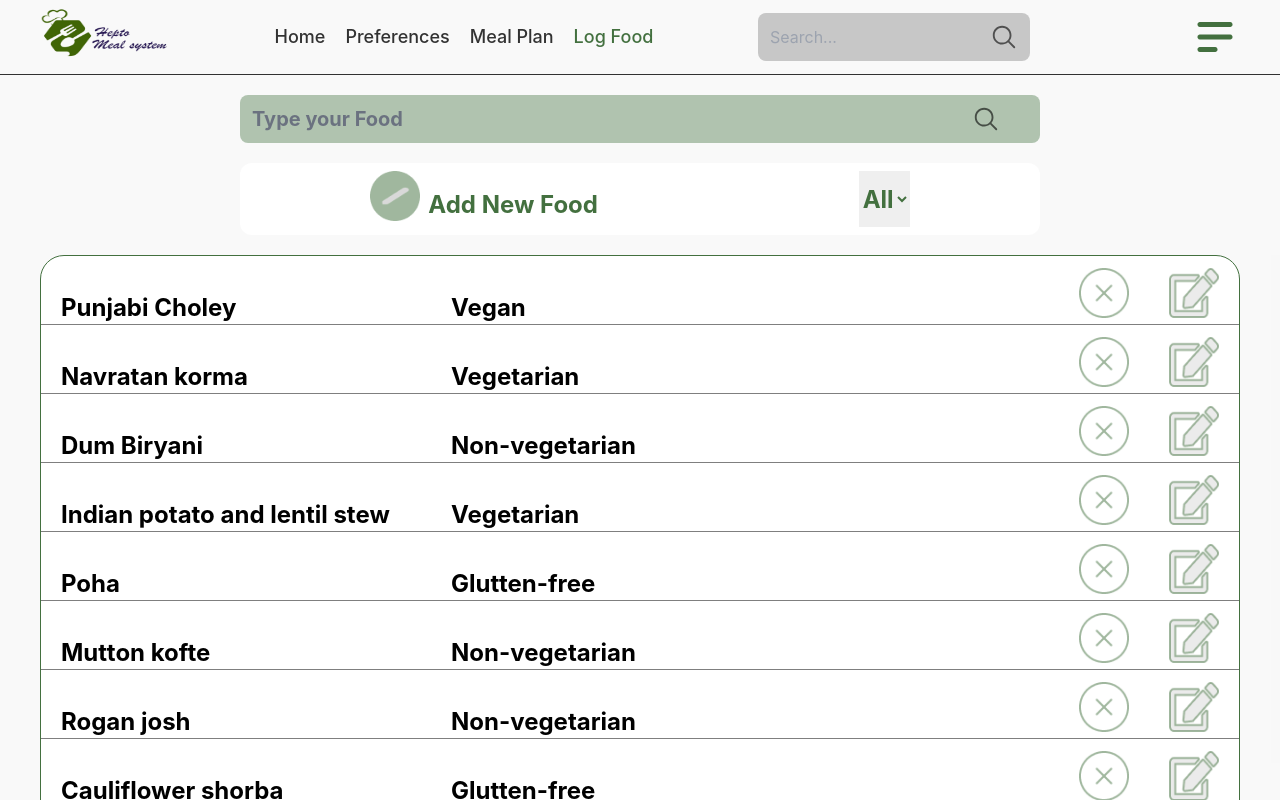
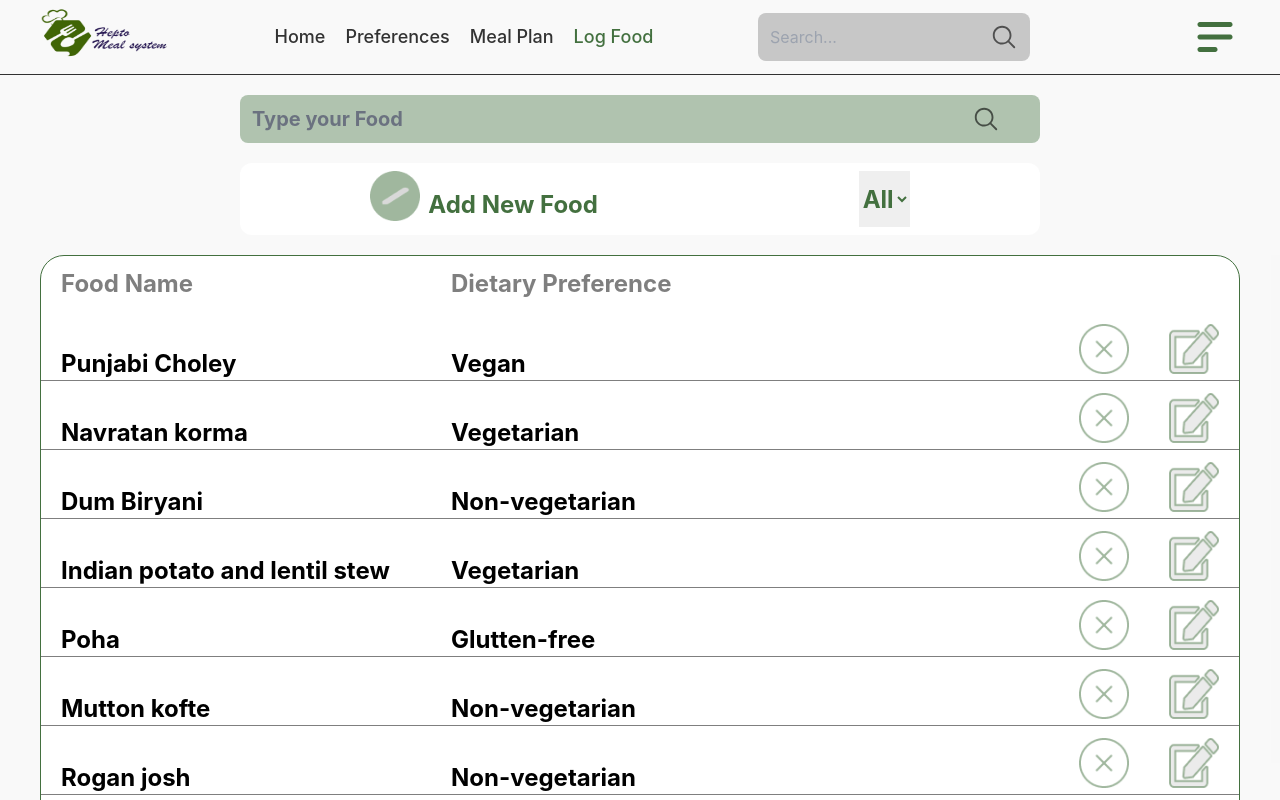
Before and after one commit to Suliatyusuff/hepto-meal, a Next.js app: page /log in a window 1280 px wide. Shown: the top 800 px of the page. Built offline with nearby package versions, Linux system fonts and the light colour scheme.

Commit message:
Added table header

```diff
--- a/pages/log.jsx
+++ b/pages/log.jsx
@@ -83,6 +83,17 @@ export default function Log () {
                 </div>
 
                 <div className="border rounded-3xl border-primary-500 pb-2 mt-5 bg-white">
+                    <div className={`grid grid-cols-3 gap-3  px-5 py-3`}>
+                        <div className="flex items-end md:font-bold text-sm md:text-2xl text-black/50">
+                            Food&nbsp;Name
+                        </div>
+                        <div className="flex items-end md:font-bold text-sm md:text-2xl text-black/50">
+                            Dietary&nbsp;Preference
+                        </div>
+                        <div className="text-center">
+
+                        </div>
+                    </div>
                     {
                         logs.map( ( log, index ) => (
                             <div key={index} className={`grid grid-cols-3 gap-3 ${index < logs.length - 1 ? 'border-b border-b-black/50' : ''} px-5 pt-3`}>
```
